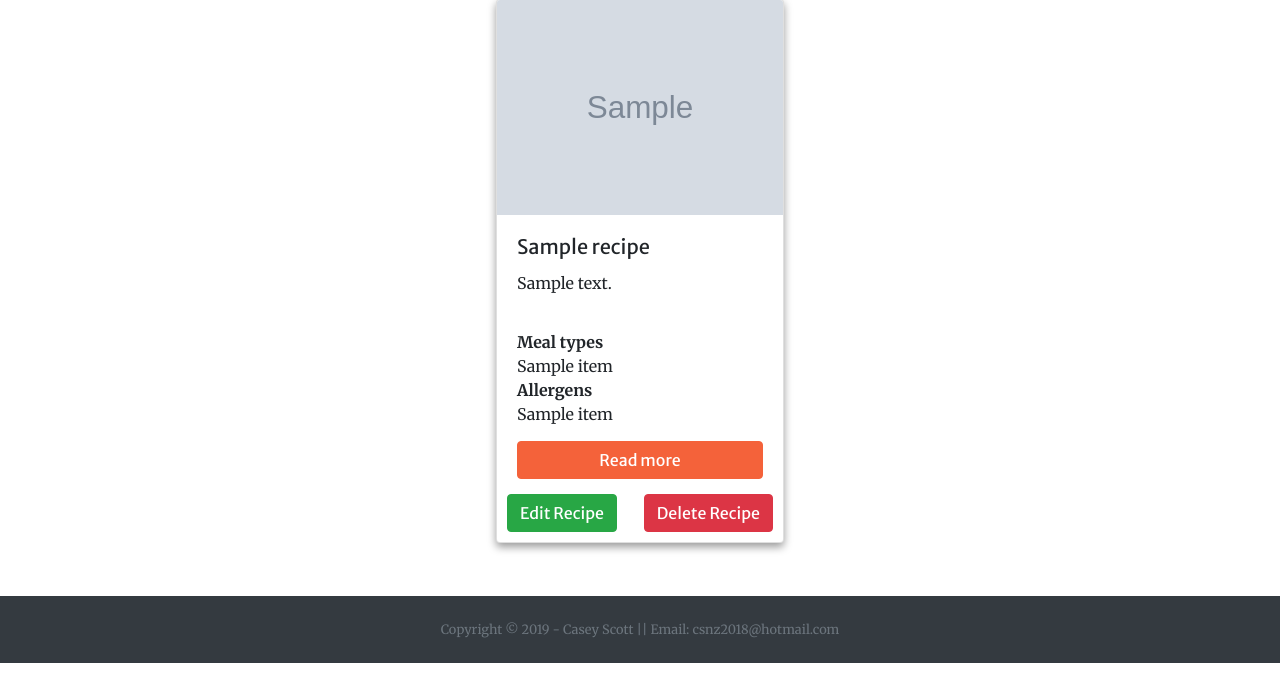
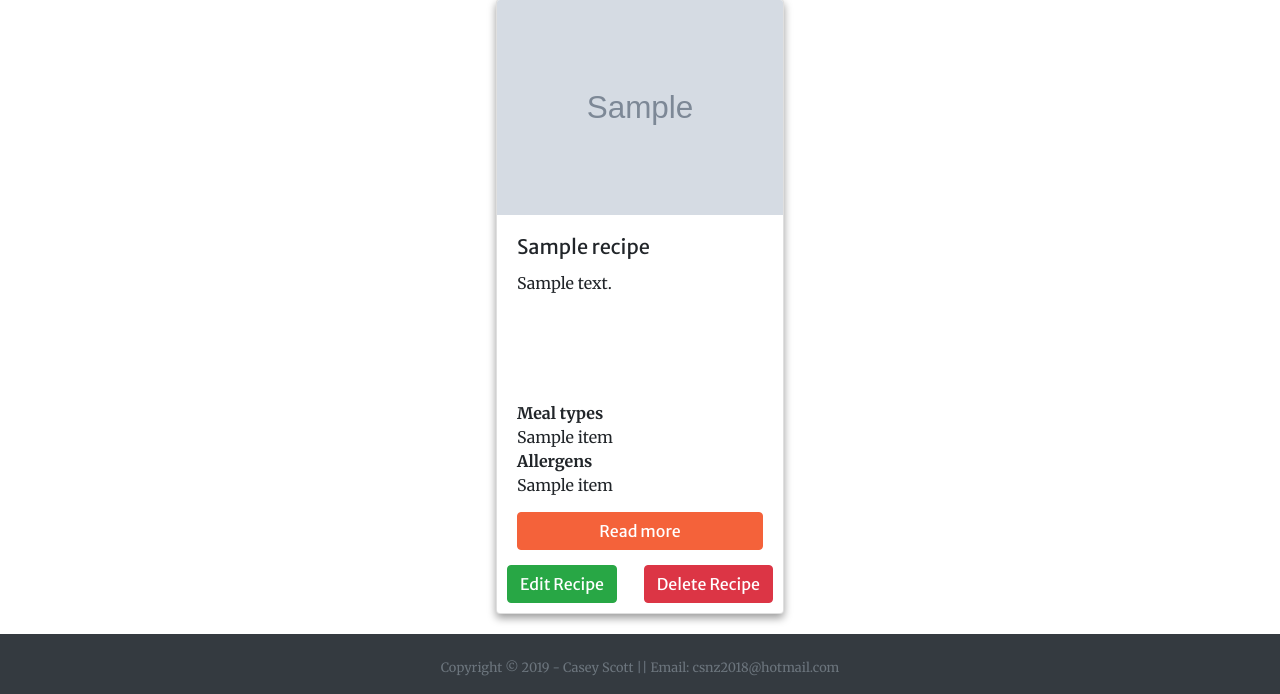
Before and after one commit to CaseyScott/taste-recipe, a Flask app: page /get_user_recipe in a window 1280 px wide. Shown: the part 157-851 px from the top of the page. Before the commit the page ends 820 px from the top, so only its background shows below. Run offline with Flask 2, Linux system fonts and the light colour scheme; grey boxes marked "Sample" are stand-in pictures; a database or web service that is not in the repository returns one stand-in record (values such as "Sample title"); some libraries are stand-ins or nearby versions.

Commit message:
recipe description truncating issue

```diff
--- a/app.py
+++ b/app.py
@@ -94,6 +94,7 @@ def register():
     return render_template('pages/register.html', error = error)
 
 
+
 """----------------------------------------------------"""
 """if the request is POST, it looks for that user in list of usernames in MONGODB users collection, if password matches, session username variable is created for that user. Logged in user is redirected to index/home"""
 @app.route('/login', methods=['GET', 'POST'])
@@ -117,6 +118,15 @@ def login():
 
     return render_template('pages/login.html', error = error)
 
+
+def existing_user():
+    item=[]
+    usernames=mongodb.users.find()
+    for item in usernames:
+        for key, value in item.items():
+            if key == "username":
+                items.append(value)
+    return items
 
 """----------------------------------------------------"""
 """logout uses the pop method to release that session variable username """
@@ -145,13 +155,17 @@ def insert_recipe():
 
 
 
+
 # ALL RECIPES #
 """all recipes in the MONGODB recipes collection. find()=find all"""
 @app.route("/recipes", methods=['GET', 'POST'])
 def recipes():
     recipes=mongo.db.recipes.find()
+
     return render_template('pages/recipes.html',
     recipes=recipes)
+
+
 
 
 # GET USER RECIPE #
@@ -162,7 +176,7 @@ def get_user_recipe():
     recipes=mongo.db.recipes.find()
 
     return render_template('pages/get_user_recipe.html',
-        recipes=recipes,)
+        recipes=recipes)
 
 
 
@@ -179,7 +193,6 @@ def single_recipe(recipe_id):
     {'_id':ObjectId(recipe_id)
     })
     username=logged_in_user()
-
 
     return render_template(
     'single_recipe_page.html',
--- a/static/css/style.css
+++ b/static/css/style.css
@@ -112,7 +112,11 @@ body {
   width: 100%;
   margin-top: 15px;
 }
-.container-cards {
+.wrapper {
   margin-bottom: -35px;
-  margin-top: 35px;
+  margin-top: 30px;
 }
+
+.card-text{
+  min-height: 100px;
+}
--- a/templates/pages/get_user_recipe.html
+++ b/templates/pages/get_user_recipe.html
@@ -21,7 +21,7 @@
 
             <p class="card-text">{{ recipe.description|truncate(9) }}</p>
 
-            <div class="container-cards">
+            <div class="wrapper">
               <!-- meal type drop down selector-->
               <div class="meal_types col-xs-12 center">
                 <div><b>Meal types</b></div>
```
